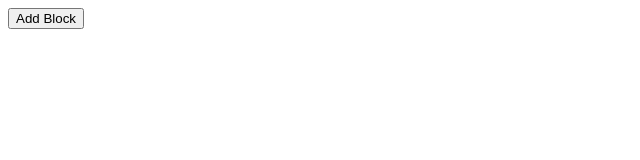
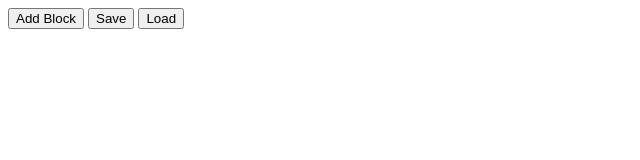
Before and after one commit to JonathanILevi/CTilde, a plain HTML site: page html test editor/src/index.html in a window 1280 px wide. Shown: the whole page, without its empty margins (0-640 px from the left). Drawn offline with Linux system fonts and the light colour scheme.

Commit message:
Added save ui to html.

```diff
--- a/html test editor/src/index.html
+++ b/html test editor/src/index.html
@@ -7,6 +7,9 @@
 </head>
 <body>
 	<button onclick="blocks.addBlock()">Add Block</button>
+	<button onclick="document.getElementById('saveData').innerText=JSON.stringify(blocks.getSaveData())">Save</button>
+	<button onclick="blocks.loadSaveData(document.getElementById('saveData').innerText)">Load</button>
+	<div id="saveData" contenteditable="true"></div>
 	<!--<button onclick="onLineToggle()">Toggle Line</button>
 	<button onclick="onAddBlock()">Add Block</button>
 	<button onclick="onAddRow('both')">Add Row (both)</button>
```
